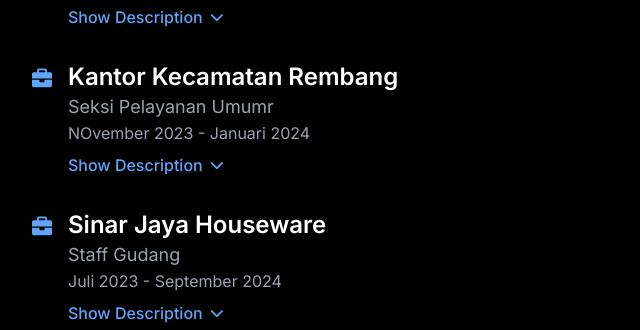
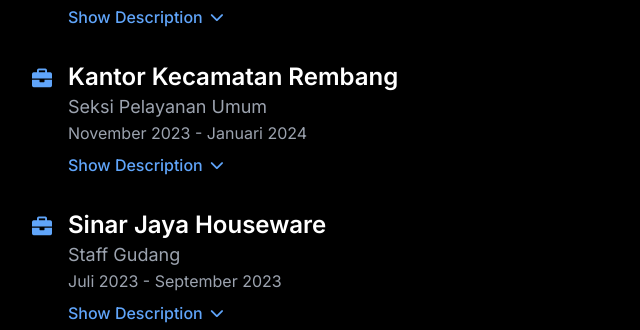
Before and after one commit to adityakelvian/web-portofolio-aditya-kelvian, a plain HTML site: page index.html in a window 1280 px wide. Shown: the part 981-1311 px from the top of the page, 0-640 px from the left. Drawn offline with nearby package versions, Linux system fonts and the light colour scheme.

Commit message:
Add files via upload

```diff
--- a/index.html
+++ b/index.html
@@ -774,8 +774,8 @@
                 },
                 {
                     company: 'Kantor Kecamatan Rembang',
-                    role: 'Seksi Pelayanan Umumr',
-                    period: 'NOvember 2023 - Januari 2024',
+                    role: 'Seksi Pelayanan Umum',
+                    period: 'November 2023 - Januari 2024',
                     icon: 'fas fa-briefcase',
                     description: `
                         <li>Membangun dan memelihara arsitektur server-side.</li>
@@ -786,7 +786,7 @@
                 {
                     company: 'Sinar Jaya Houseware',
                     role: 'Staff Gudang',
-                    period: 'Juli 2023 - September 2024',
+                    period: 'Juli 2023 - September 2023',
                     icon: 'fas fa-briefcase',
                     description: `
                         <li>Melakukan pencatatan barang masuk dan keluar, serta memperbarui data stok.</li>
```
